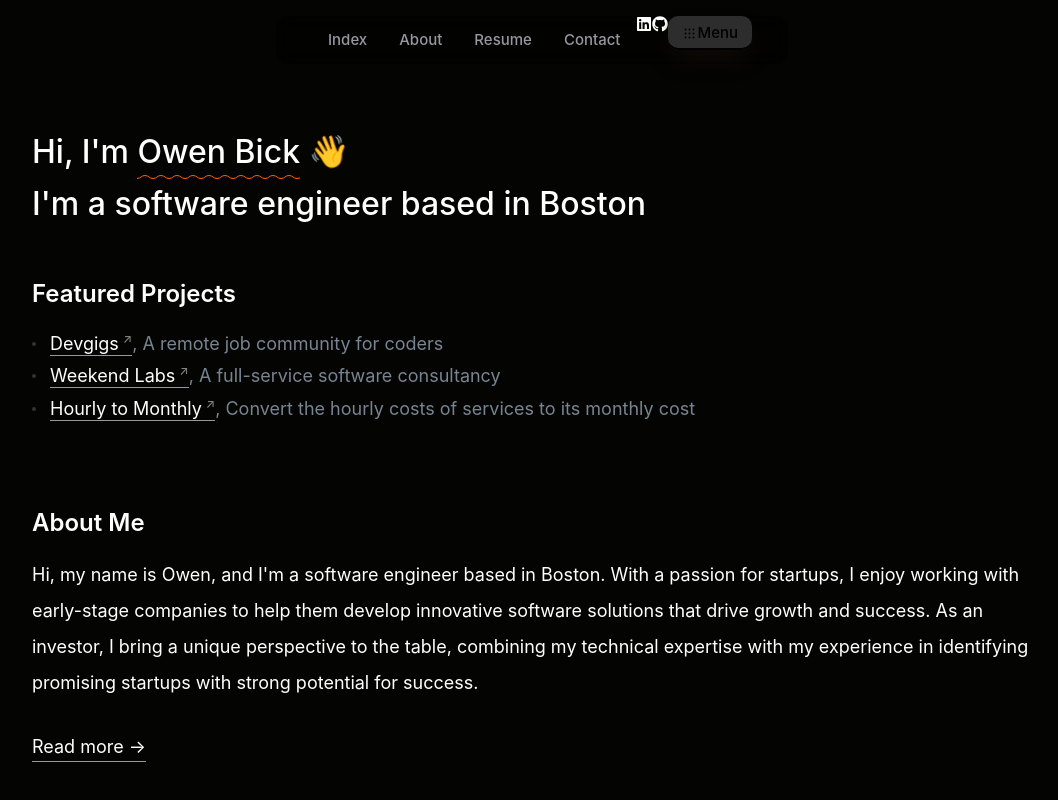
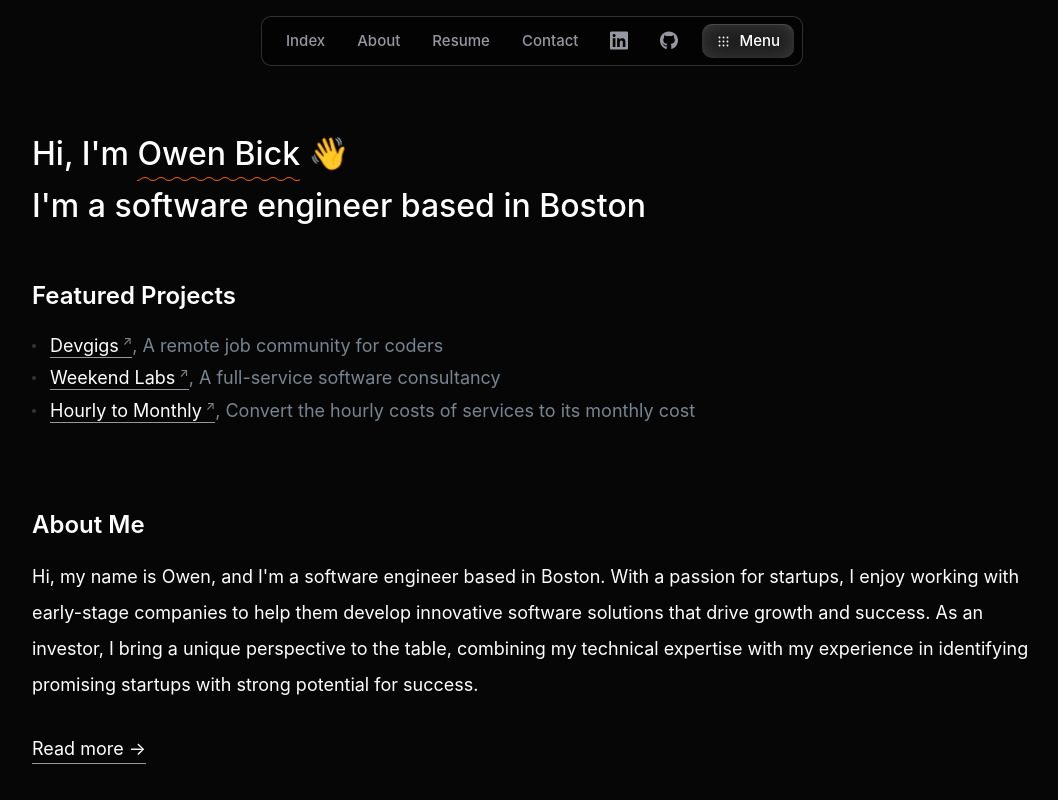
Before and after one commit to bick/website, a Next.js app: page / in a window 1280 px wide. Shown: the top 800 px of the page, without its empty margins (108-1166 px from the left). Built offline with nearby package versions, Linux system fonts and the light colour scheme.

Commit message:
Add gradient button

```diff
--- a/components/Header.tsx
+++ b/components/Header.tsx
@@ -129,7 +129,7 @@ export default function Header() {
         </li>
         <li className={styles.header__item}>
           <Link
-            href="/"
+            href="/about"
             className={
               currentRoute === "/"
                 ? styles.header__link
@@ -141,7 +141,7 @@ export default function Header() {
         </li>
         <li className={styles.header__item}>
           <Link
-            href="/"
+            href="/resume"
             className={
               currentRoute === "/"
                 ? styles.header__link
@@ -153,7 +153,7 @@ export default function Header() {
         </li>
         <li className={styles.header__item}>
           <Link
-            href="/"
+            href="/contact"
             className={
               currentRoute === "/"
                 ? styles.header__link
@@ -168,8 +168,8 @@ export default function Header() {
             href="/contact"
             className={
               currentRoute === "/contact"
-                ? "header__link header__social active"
-                : "header__link header__social"
+                  ? `${styles.header__link} ${styles.header__social} ${styles.active}`
+                  : `${styles.header__link} ${styles.header__social}`
             }
           >
             <FaLinkedin />
@@ -177,12 +177,12 @@ export default function Header() {
         </li>
         <li className={styles.header__item}>
           <Link
-            href="/contact"
-            className={
-              currentRoute === "/contact"
-                ? "header__link header__social active"
-                : "header__link header__social"
-            }
+              href="/contact"
+              className={
+                currentRoute === "/contact"
+                    ? `${styles.header__link} ${styles.header__social} ${styles.active}`
+                    : `${styles.header__link} ${styles.header__social}`
+              }
           >
             <FaGithub />
           </Link>
--- a/styles/breakpoints/base.scss
+++ b/styles/breakpoints/base.scss
@@ -22,11 +22,6 @@ a {
     border-bottom: 1px solid var(--link);
     text-decoration: none !important;
     opacity: 0.75;
-  }
-
-  &:focus,
-  &:active {
-    transform: scale(0.95) !important;
   }
 
   &:link[href^="https://"]:after
--- a/styles/components/header.module.scss
+++ b/styles/components/header.module.scss
@@ -36,11 +36,13 @@
     backdrop-filter: blur(9px);
     -webkit-backdrop-filter: blur(9px);
     border-radius: 10px;
-    //border: 1px solid rgba(255, 255, 255, 0.18);
+    border: 1px solid rgba(255, 255, 255, 0.18);
     width: 100%;
-    max-width: 32rem;
+    max-width: fit-content;
     transition: box-shadow 0.2s ease-in-out;
     margin: auto;
+    align-items: center;
+    padding: 0 .5rem;
 
     &--scrolled {
       box-shadow: 0 8px 32px 0 rgba(31, 38, 135, 0.37);
@@ -92,13 +94,23 @@
         display: flex;
         align-items: center;
         font-size: 15px;
-        background-color: #2d2d2d;
+        background-color: rgba(255, 255, 255, .1);
         border-radius: 10px;
-        color: #000;
-        box-shadow: 0 12px 24px -6px rgba(45, 32, 17, .4), inset 0 -2px #000, 0 3px 7px rgba(0, 0, 0, .3);
+        color: #fff;
+        box-shadow: inset 0 0 20px rgba(255, 255, 255, .15), inset 0 1px 1px rgba(255, 255, 255, .15);
         padding: 7px 14px;
         font-weight: 500;
-        line-height: 20px;}
+        line-height: 20px;
+        margin: auto 0;
+        transition: 0.2s ease;
+        margin-left: .5rem;
+        svg {
+          margin-right: .5rem;
+        }
+        &:hover {
+          box-shadow: none;
+        }
+      }
     }
   }
   &__dropdown {
--- a/styles/partials/variables.scss
+++ b/styles/partials/variables.scss
@@ -1,8 +1,9 @@
 :root {
     --white: #fff;
-    --black: #040403;
+    --black: #060606;
     --black-o: rgba(7, 7, 7, .95);
     --link: #9797a0;
     --back: #202020;
     --back-hover: #2C2C2C;
+    --border: rgba(255,255,255,.25)
 }
```
